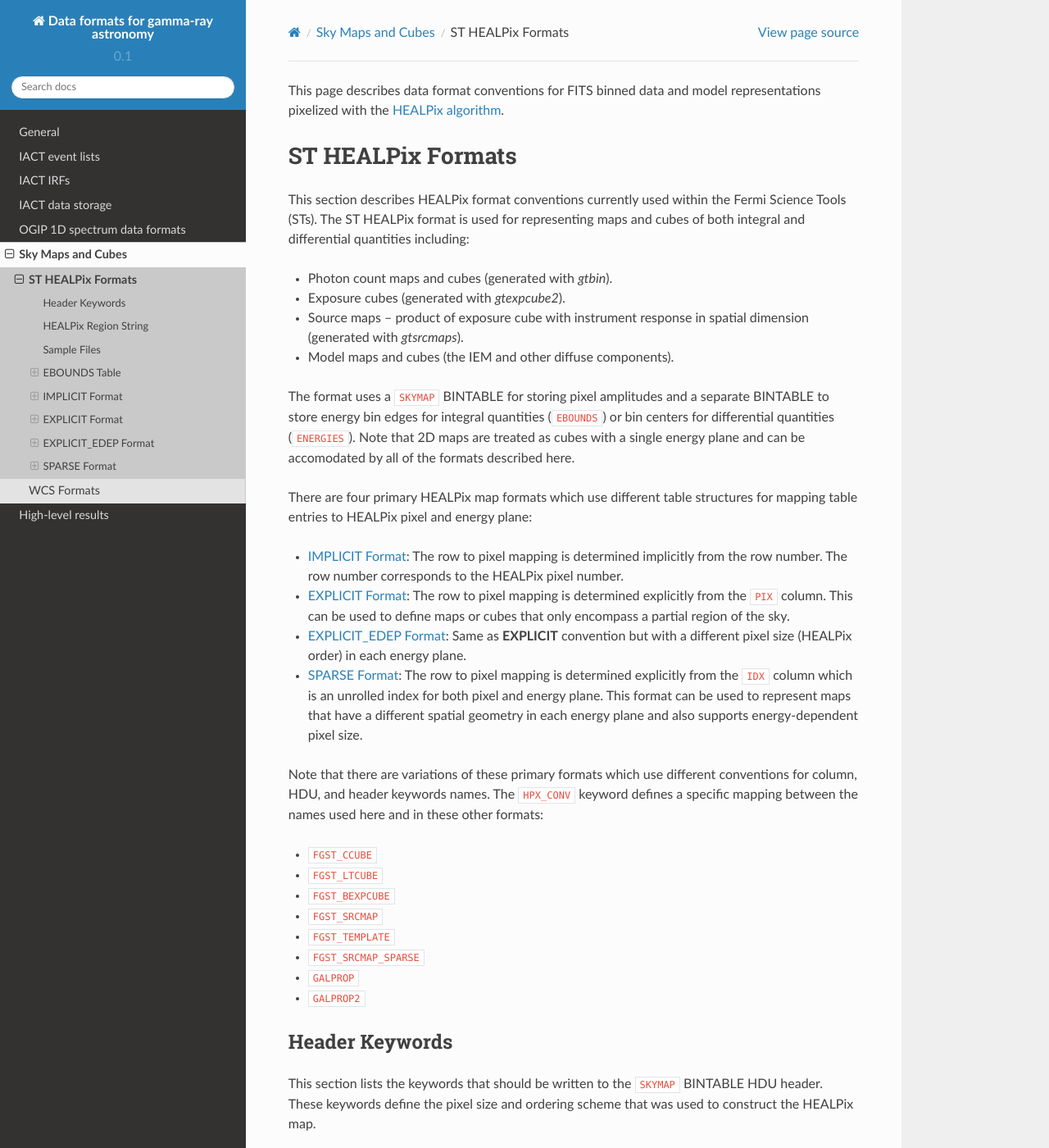
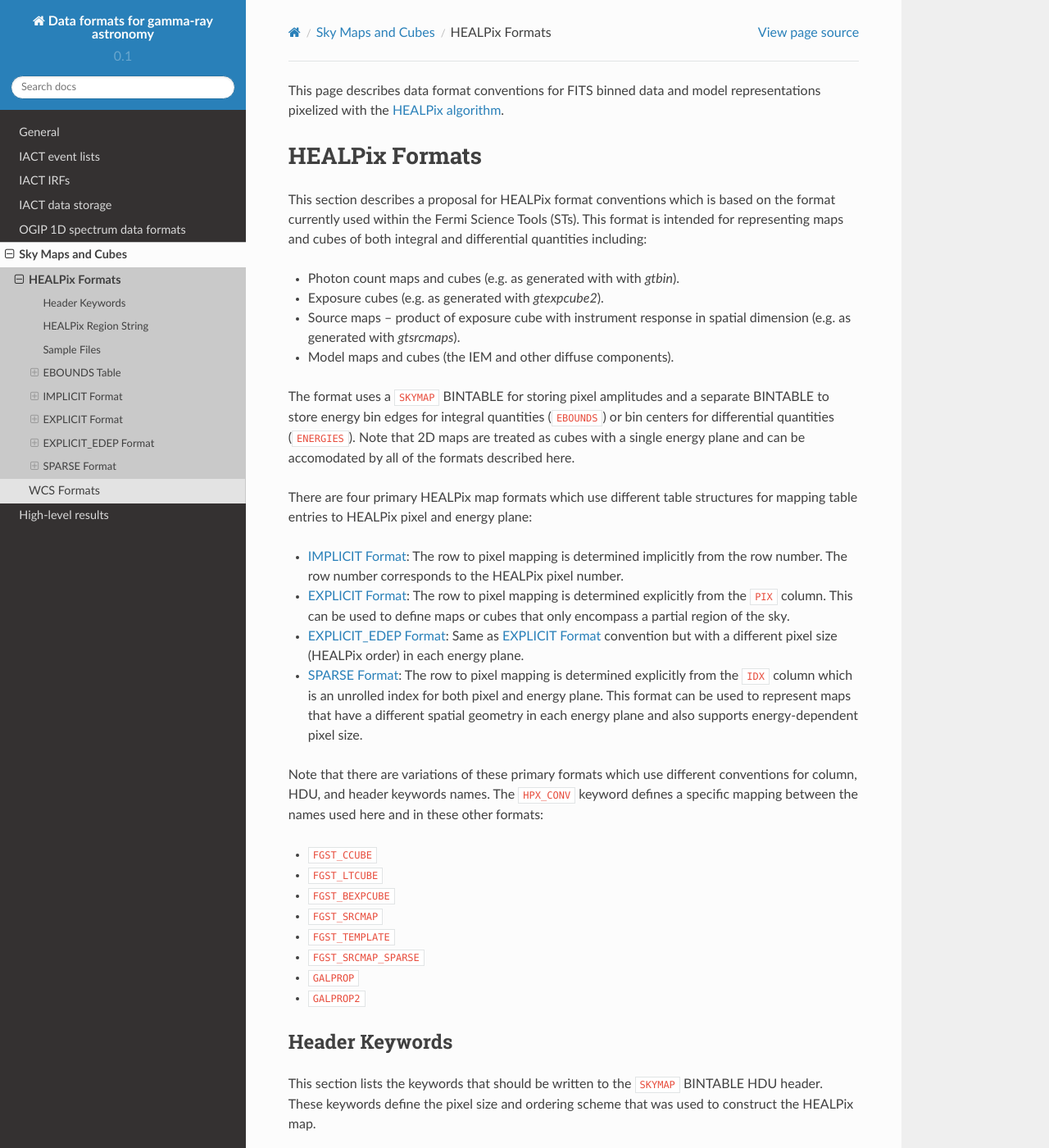
Before and after one commit to open-gamma-ray-astro/gamma-astro-data-formats, a Sphinx documentation site: the page built from source/skymaps/healpix/index.rst, in a window 1280 px wide and 1400 px high. Shown: the whole window at 82% size. Built offline with Sphinx 7.4.7 and the Read the Docs theme 2.0.0, drawn with Linux system fonts in a browser that asks for light colours; some of the changed text lies outside the part shown.

Commit message:
some small changes to hpx format

```diff
--- a/source/skymaps/healpix/index.rst
+++ b/source/skymaps/healpix/index.rst
@@ -5,18 +5,18 @@
 This page describes data format conventions for FITS binned data and model
 representations pixelized with the `HEALPix algorithm`_.
 
-ST HEALPix Formats
-==================
+HEALPix Formats
+===============
 
-This section describes HEALPix format conventions currently used
-within the Fermi Science Tools (STs).  The ST HEALPix format is used
-for representing maps and cubes of both integral and differential
-quantities including:
+This section describes a proposal for HEALPix format conventions which
+is based on the format currently used within the Fermi Science Tools
+(STs).  This format is intended for representing maps and cubes
+of both integral and differential quantities including:
 
-* Photon count maps and cubes (generated with *gtbin*).
-* Exposure cubes (generated with *gtexpcube2*).
+* Photon count maps and cubes (e.g. as generated with with *gtbin*).
+* Exposure cubes (e.g. as generated with *gtexpcube2*).
 * Source maps -- product of exposure cube with instrument response in
-  spatial dimension (generated with *gtsrcmaps*).
+  spatial dimension (e.g. as generated with *gtsrcmaps*).
 * Model maps and cubes (the IEM and other diffuse components).
 
 The format uses a ``SKYMAP`` BINTABLE for storing pixel amplitudes and
@@ -35,8 +35,8 @@ structures for mapping table entries to HEALPix pixel and energy plane:
 * :ref:`hpx_explicit`: The row to pixel mapping is determined explicitly from
   the ``PIX`` column.  This can be used to define maps or cubes that
   only encompass a partial region of the sky.
-* :ref:`hpx_explicit_edep`: Same as **EXPLICIT** convention but with a
-  different pixel size (HEALPix order) in each energy plane.
+* :ref:`hpx_explicit_edep`: Same as :ref:`hpx_explicit` convention but
+  with a different pixel size (HEALPix order) in each energy plane.
 * :ref:`hpx_sparse`: The row to pixel mapping is determined explicitly
   from the ``IDX`` column which is an unrolled index for both pixel
   and energy plane.  This format can be used to represent maps that
```
Also changed, not shown: other parts of source/skymaps/healpix/index.rst (+12 -9 lines).
